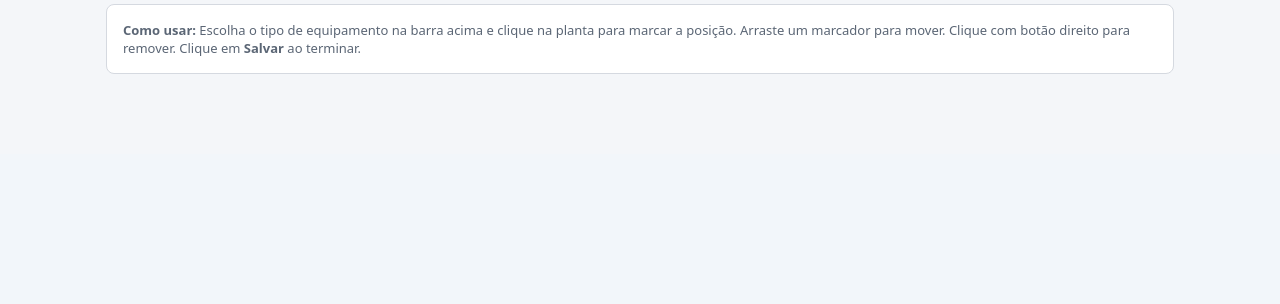
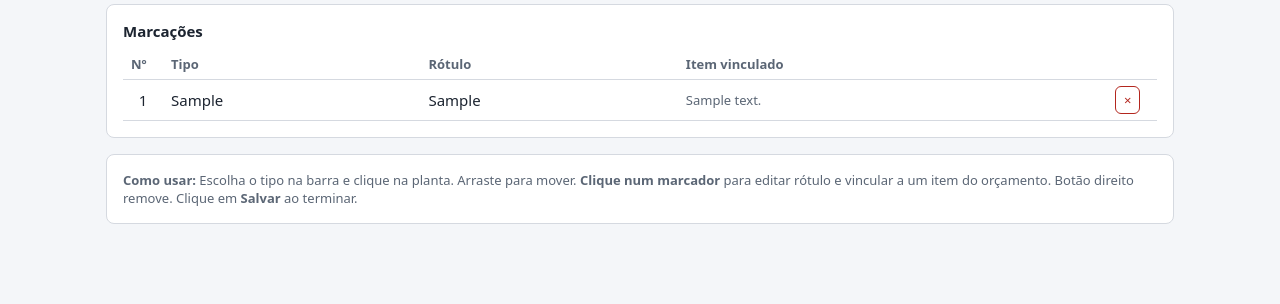
Before and after one commit to edgarsmachado98/teste, a Flask app: page /orcamentos/1/planta in a window 1280 px wide. Shown: the part 676-980 px from the top of the page. Before the commit the page ends 750 px from the top, so only its background shows below. Run offline with Flask 3, Linux system fonts and the light colour scheme; tables that the repository leaves empty hold one stand-in row (values such as "Sample post").

Commit message:
Add marker-to-item linking and editable labels in plant editor
- Add editable labels (rótulos) to plant markers shown on pins and legend
- Add item linking: markers can be associated with quote items via dropdown
- Add selection panel for editing marker label and item link
- Add markers summary table below editor with click-to-select
- Add "Posição na planta" column in supplier quote (cotação) showing
  linked marker labels for each item
- Fix item_id type conversion (str→int) to ensure correct position mapping
- Add item_id column to marcacoes table via NOVAS_COLUNAS migration

Co-Authored-By: Claude Opus 4.6 <noreply@anthropic.com>
Claude-Session: https://claude.ai/code/session_01XQSAnYMSiQWVVGDuui4iEc

```diff
--- a/app.py
+++ b/app.py
@@ -68,7 +68,8 @@ CREATE TABLE IF NOT EXISTS marcacoes (
 
 # Colunas acrescentadas depois da primeira versão (bancos já criados são atualizados).
 NOVAS_COLUNAS = [("empresa", "slogan"), ("empresa", "razao_social"), ("empresa", "responsavel"),
-                 ("empresa", "cidade"), ("orcamentos", "obra"), ("orcamentos", "objeto")]
+                 ("empresa", "cidade"), ("orcamentos", "obra"), ("orcamentos", "objeto"),
+                 ("marcacoes", "item_id")]
 MESES = ["janeiro", "fevereiro", "março", "abril", "maio", "junho", "julho", "agosto",
          "setembro", "outubro", "novembro", "dezembro"]
 
@@ -377,6 +378,21 @@ def create_app(data_dir=None):
     @app.route("/orcamentos/<int:oid>/cotacao")
     def cotacao(oid):
         o, secoes, _tot, _varios = carregar(oid)
+        con = db()
+        # Mapa item_id → lista de posições na planta
+        posicoes_item = {}
+        plantas_do_orc = con.execute(
+            "SELECT * FROM plantas WHERE orcamento_id = ? ORDER BY id", (oid,)).fetchall()
+        for pl in plantas_do_orc:
+            ms = con.execute(
+                "SELECT * FROM marcacoes WHERE planta_id = ? ORDER BY id",
+                (pl["id"],)).fetchall()
+            for idx, m in enumerate(ms, 1):
+                raw = m["item_id"] if "item_id" in m.keys() else None
+                iid = int(raw) if raw else None
+                if iid:
+                    posicoes_item.setdefault(iid, []).append(
+                        f"{m['rotulo'] or idx} ({pl['nome'] or 'Planta'})")
         grupos = {}
         for s in secoes:
             for i in s["itens"]:
@@ -386,8 +402,9 @@ def create_app(data_dir=None):
                 chave = (i["descricao"], i["unidade"])
                 linha = grupos.setdefault(cat, {}).setdefault(
                     chave, {"descricao": i["descricao"], "marca": i["marca"] or "",
-                            "unidade": i["unidade"], "quantidade": 0})
+                            "unidade": i["unidade"], "quantidade": 0, "posicoes": []})
                 linha["quantidade"] += i["quantidade"]
+                linha["posicoes"] += posicoes_item.get(i["id"], [])
         categorias = [(c, list(v.values())) for c, v in sorted(grupos.items())]
         return render_template("cotacao.html", o=o, categorias=categorias, emp=empresa(),
                                hoje=datetime.date.today().strftime("%d/%m/%Y"))
@@ -409,23 +426,31 @@ def create_app(data_dir=None):
 
     @app.route("/orcamentos/<int:oid>/planta")
     def planta(oid):
-        o = db().execute("SELECT * FROM orcamentos WHERE id = ?", (oid,)).fetchone()
+        con = db()
+        o = con.execute("SELECT * FROM orcamentos WHERE id = ?", (oid,)).fetchone()
         if o is None:
             abort(404)
-        plantas = db().execute(
+        plantas = con.execute(
             "SELECT * FROM plantas WHERE orcamento_id = ? ORDER BY id", (oid,)).fetchall()
         pid = request.args.get("p", type=int)
         planta_atual = None
         marcacoes = []
         if plantas:
             planta_atual = next((p for p in plantas if p["id"] == pid), plantas[0])
-            marcacoes = db().execute(
+            marcacoes = con.execute(
                 "SELECT * FROM marcacoes WHERE planta_id = ? ORDER BY id",
                 (planta_atual["id"],)).fetchall()
+        # Itens do orçamento (com qtd > 0) para vincular às marcações
+        itens_orc = con.execute(
+            "SELECT i.id, i.descricao, i.marca, s.grupo, s.nome AS secao"
+            " FROM itens i JOIN secoes s ON s.id = i.secao_id"
+            " WHERE i.orcamento_id = ? AND i.quantidade > 0"
+            " ORDER BY s.ordem, s.id, i.id", (oid,)).fetchall()
         return render_template(
             "planta.html", o=o, plantas=plantas, planta=planta_atual,
             marcacoes=[dict(m) for m in marcacoes],
-            tipos_marcacao=TIPOS_MARCACAO)
+            tipos_marcacao=TIPOS_MARCACAO,
+            itens_orc=[dict(i) for i in itens_orc])
 
     @app.route("/orcamentos/<int:oid>/planta/upload", methods=["POST"])
     def upload_planta(oid):
@@ -482,9 +507,10 @@ def create_app(data_dir=None):
             con.execute("DELETE FROM marcacoes WHERE planta_id = ?", (pid,))
             for m in dados:
                 con.execute(
-                    "INSERT INTO marcacoes (planta_id, x, y, tipo, rotulo)"
-                    " VALUES (?, ?, ?, ?, ?)",
-                    (pid, m["x"], m["y"], m["tipo"], m.get("rotulo", "")))
+                    "INSERT INTO marcacoes (planta_id, x, y, tipo, rotulo, item_id)"
+                    " VALUES (?, ?, ?, ?, ?, ?)",
+                    (pid, m["x"], m["y"], m["tipo"], m.get("rotulo", ""),
+                     int(m["item_id"]) if m.get("item_id") else None))
             con.commit()
             return jsonify({"ok": True})
         marcacoes = con.execute(
--- a/templates/cotacao.html
+++ b/templates/cotacao.html
@@ -29,14 +29,15 @@
   <div class="categoria">
     <h2><label style="font-size:inherit;color:inherit"><input type="checkbox" class="no-print cat" checked> {{ cat }}</label></h2>
     <table class="grade">
-      <tr><th class="no-print"></th><th>Nº</th><th>Descrição</th><th>Marca / modelo</th><th>Un.</th><th class="n">Qtd.</th><th>Preço un.</th><th>Prazo</th><th>Observações</th></tr>
+      <tr><th class="no-print"></th><th>Nº</th><th>Descrição</th><th>Marca / modelo</th><th>Un.</th><th class="n">Qtd.</th><th>Posição na planta</th><th>Preço un.</th><th>Prazo</th></tr>
       {% for i in itens %}
       <tr class="item">
         <td class="no-print"><input type="checkbox" class="sel" checked></td>
         <td class="nro"></td>
         <td>{{ i.descricao }}</td><td>{{ i.marca }}</td><td>{{ i.unidade }}</td>
         <td class="n">{{ i.quantidade | qtd }}</td>
-        <td class="branco"></td><td class="branco"></td><td class="branco"></td>
+        <td class="pos">{% if i.posicoes %}{{ i.posicoes | join(', ') }}{% endif %}</td>
+        <td class="branco"></td><td class="branco"></td>
       </tr>
       {% endfor %}
     </table>
--- a/templates/planta.html
+++ b/templates/planta.html
@@ -65,10 +65,40 @@
   </div>
 </div>
 
+<!-- Painel de edição do marcador selecionado -->
+<div class="cartao" id="painel-sel" hidden>
+  <div class="barra" style="margin-bottom:8px">
+    <b>Marcador selecionado</b>
+    <button class="mini perigo" onclick="removerSelecionado()">Remover</button>
+  </div>
+  <div class="linha">
+    <label>Rótulo (ex.: CAM-01) <input id="sel-rotulo" maxlength="12" style="width:140px"
+           oninput="atualizarMarcador()"></label>
+    <label>Vincular a item do orçamento
+      <select id="sel-item" onchange="atualizarMarcador()">
+        <option value="">— sem vínculo —</option>
+        {% for i in itens_orc %}
+        <option value="{{ i.id }}">{{ i.grupo }} · {{ i.secao }} — {{ i.descricao }}{% if i.marca %} ({{ i.marca }}){% endif %}</option>
+        {% endfor %}
+      </select>
+    </label>
+  </div>
+  <p class="suave">O rótulo aparece no pin e na legenda. Vincular a um item faz a posição aparecer no pedido de cotação do fornecedor.</p>
+</div>
+
+<!-- Lista de marcações -->
+<div class="cartao" id="lista-marcacoes">
+  <b>Marcações</b>
+  <table id="tabela-marcacoes" style="margin-top:8px">
+    <thead><tr><th style="width:40px">Nº</th><th>Tipo</th><th>Rótulo</th><th>Item vinculado</th><th style="width:50px"></th></tr></thead>
+    <tbody></tbody>
+  </table>
+</div>
+
 <div class="cartao suave">
-  <b>Como usar:</b> Escolha o tipo de equipamento na barra acima e clique na planta para marcar a posição.
-  Arraste um marcador para mover. Clique com botão direito para remover.
-  Clique em <b>Salvar</b> ao terminar.
+  <b>Como usar:</b> Escolha o tipo na barra e clique na planta. Arraste para mover.
+  <b>Clique num marcador</b> para editar rótulo e vincular a um item do orçamento.
+  Botão direito remove. Clique em <b>Salvar</b> ao terminar.
 </div>
 
 <style>
@@ -88,11 +118,14 @@
 .marcador:active { cursor:grabbing; }
 .marcador .pin { width:28px; height:28px; border-radius:50%; display:flex; align-items:center;
   justify-content:center; color:#fff; font-weight:bold; font-size:11px; border:2px solid #fff;
-  box-shadow:0 1px 4px rgba(0,0,0,.35); }
+  box-shadow:0 1px 4px rgba(0,0,0,.35); transition:box-shadow .15s; }
+.marcador.selecionado .pin { box-shadow:0 0 0 3px #1f5fa8, 0 1px 4px rgba(0,0,0,.35); }
 .marcador .rotulo-marca { position:absolute; top:30px; left:50%; transform:translateX(-50%);
   white-space:nowrap; font-size:10px; background:rgba(255,255,255,.9); padding:1px 4px;
   border-radius:3px; box-shadow:0 1px 2px rgba(0,0,0,.2); pointer-events:none; }
 .salvo { color:#16a34a; font-weight:bold; }
+#tabela-marcacoes tr.sel-row { background:#eef3fb; }
+#tabela-marcacoes tr { cursor:pointer; }
 </style>
 
 <script>
@@ -101,11 +134,16 @@ const pid = {{ planta.id }};
 const tiposCores = { {% for t, l, c in tipos_marcacao %}"{{ t }}":"{{ c }}"{% if not loop.last %},{% endif %}{% endfor %} };
 const tiposLetras = { {% for t, l, c in tipos_marcacao %}"{{ t }}":"{{ l[0] }}"{% if not loop.last %},{% endif %}{% endfor %} };
 const tiposNomes = { {% for t, l, c in tipos_marcacao %}"{{ t }}":"{{ l }}"{% if not loop.last %},{% endif %}{% endfor %} };
+const itensOrc = {{ itens_orc | tojson }};
+const itensMap = {};
+itensOrc.forEach(i => itensMap[i.id] = i);
 
 let marcacoes = {{ marcacoes | tojson }};
 let ferramentaAtual = "{{ tipos_marcacao[0][0] }}";
 let arrastando = null, offX = 0, offY = 0;
+let selecionado = null;
 let sujo = false;
+let moveu = false;
 
 const editor = document.getElementById('editor');
 const camada = document.getElementById('camada-marcacoes');
@@ -119,14 +157,19 @@ function selecionarFerramenta(btn) {
 
 function criarElemento(m, idx) {
   const el = document.createElement('div');
-  el.className = 'marcador';
+  el.className = 'marcador' + (idx === selecionado ? ' selecionado' : '');
   el.dataset.idx = idx;
   const cor = tiposCores[m.tipo] || '#525252';
-  el.innerHTML = `<div class="pin" style="background:${cor}">${m.rotulo || tiposLetras[m.tipo] || '?'}</div>
-    <div class="rotulo-marca">${m.rotulo || ''} ${tiposNomes[m.tipo] || m.tipo}</div>`;
+  const pinText = m.rotulo || tiposLetras[m.tipo] || '?';
+  const labelParts = [];
+  if (m.rotulo) labelParts.push(m.rotulo);
+  labelParts.push(tiposNomes[m.tipo] || m.tipo);
+  el.innerHTML = `<div class="pin" style="background:${cor}">${pinText}</div>
+    <div class="rotulo-marca">${labelParts.join(' · ')}</div>`;
   posicionar(el, m.x, m.y);
   el.addEventListener('mousedown', iniciarArrasto);
   el.addEventListener('touchstart', iniciarArrasto, {passive:false});
+  el.addEventListener('click', e => { e.stopPropagation(); if (!moveu) selecionar(idx); });
   el.addEventListener('contextmenu', e => { e.preventDefault(); remover(idx); });
   camada.appendChild(el);
 }
@@ -140,6 +183,62 @@ function renderizar() {
   camada.innerHTML = '';
   marcacoes.forEach((m, i) => criarElemento(m, i));
   document.getElementById('contagem').textContent = `— ${marcacoes.length} marcações`;
+  renderizarTabela();
+  mostrarPainel();
+}
+
+function renderizarTabela() {
+  const tbody = document.querySelector('#tabela-marcacoes tbody');
+  tbody.innerHTML = '';
+  marcacoes.forEach((m, i) => {
+    const tr = document.createElement('tr');
+    if (i === selecionado) tr.className = 'sel-row';
+    const item = m.item_id ? itensMap[m.item_id] : null;
+    const itemTxt = item ? `${item.descricao}` : '—';
+    tr.innerHTML = `<td style="text-align:center">${i+1}</td>
+      <td>${tiposNomes[m.tipo] || m.tipo}</td>
+      <td>${m.rotulo || ''}</td>
+      <td class="suave">${itemTxt}</td>
+      <td><button class="mini perigo" title="Remover">×</button></td>`;
+    tr.addEventListener('click', e => {
+      if (e.target.tagName === 'BUTTON') { remover(i); return; }
+      selecionar(i);
+    });
+    tbody.appendChild(tr);
+  });
+  document.getElementById('lista-marcacoes').hidden = marcacoes.length === 0;
+}
+
+function selecionar(idx) {
+  selecionado = (selecionado === idx) ? null : idx;
+  renderizar();
+}
+
+function mostrarPainel() {
+  const painel = document.getElementById('painel-sel');
+  if (selecionado === null || selecionado >= marcacoes.length) {
+    painel.hidden = true;
+    selecionado = null;
+    return;
+  }
+  painel.hidden = false;
+  const m = marcacoes[selecionado];
+  document.getElementById('sel-rotulo').value = m.rotulo || '';
+  document.getElementById('sel-item').value = m.item_id || '';
+}
+
+function atualizarMarcador() {
+  if (selecionado === null) return;
+  const m = marcacoes[selecionado];
+  m.rotulo = document.getElementById('sel-rotulo').value.trim();
+  m.item_id = parseInt(document.getElementById('sel-item').value) || null;
+  sujo = true;
+  renderizar();
+  atualizarBotao();
+}
+
+function removerSelecionado() {
+  if (selecionado !== null) remover(selecionado);
 }
 
 function coordenadas(e) {
@@ -154,19 +253,22 @@ function coordenadas(e) {
 
 editor.addEventListener('click', e => {
   if (arrastando !== null) return;
-  if (e.target.closest('.marcador')) return;
+  if (moveu) { moveu = false; return; }
+  if (e.target.closest('.marcador')) return; // handled by marker's own click
   const c = coordenadas(e);
-  const rotulo = '';
-  marcacoes.push({x: c.x, y: c.y, tipo: ferramentaAtual, rotulo: rotulo});
+  marcacoes.push({x: c.x, y: c.y, tipo: ferramentaAtual, rotulo: '', item_id: null});
+  selecionado = marcacoes.length - 1;
   sujo = true;
   renderizar();
   atualizarBotao();
+  document.getElementById('sel-rotulo').focus();
 });
 
 function iniciarArrasto(e) {
   e.preventDefault();
   const idx = parseInt(e.currentTarget.dataset.idx);
   arrastando = idx;
+  moveu = false;
   const c = coordenadas(e);
   offX = marcacoes[idx].x - c.x;
   offY = marcacoes[idx].y - c.y;
@@ -175,6 +277,7 @@ function iniciarArrasto(e) {
 function mover(e) {
   if (arrastando === null) return;
   e.preventDefault();
+  moveu = true;
   const c = coordenadas(e);
   marcacoes[arrastando].x = Math.max(0, Math.min(100, c.x + offX));
   marcacoes[arrastando].y = Math.max(0, Math.min(100, c.y + offY));
@@ -183,7 +286,7 @@ function mover(e) {
 }
 
 function parar(e) {
-  if (arrastando !== null) { sujo = true; atualizarBotao(); }
+  if (arrastando !== null && moveu) { sujo = true; atualizarBotao(); }
   setTimeout(() => { arrastando = null; }, 50);
 }
 
@@ -194,6 +297,8 @@ document.addEventListener('touchend', parar);
 
 function remover(idx) {
   marcacoes.splice(idx, 1);
+  if (selecionado === idx) selecionado = null;
+  else if (selecionado !== null && selecionado > idx) selecionado--;
   sujo = true;
   renderizar();
   atualizarBotao();
@@ -201,6 +306,7 @@ function remover(idx) {
 
 function desfazer() {
   if (marcacoes.length) {
+    if (selecionado === marcacoes.length - 1) selecionado = null;
     marcacoes.pop();
     sujo = true;
     renderizar();
@@ -215,7 +321,10 @@ function atualizarBotao() {
 }
 
 async function salvar() {
-  const dados = marcacoes.map(m => ({x: m.x, y: m.y, tipo: m.tipo, rotulo: m.rotulo || ''}));
+  const dados = marcacoes.map(m => ({
+    x: m.x, y: m.y, tipo: m.tipo, rotulo: m.rotulo || '',
+    item_id: m.item_id || null
+  }));
   const res = await fetch(`/orcamentos/${oid}/planta/marcacoes?p=${pid}`, {
     method: 'POST', headers: {'Content-Type': 'application/json'}, body: JSON.stringify(dados)
   });
```
